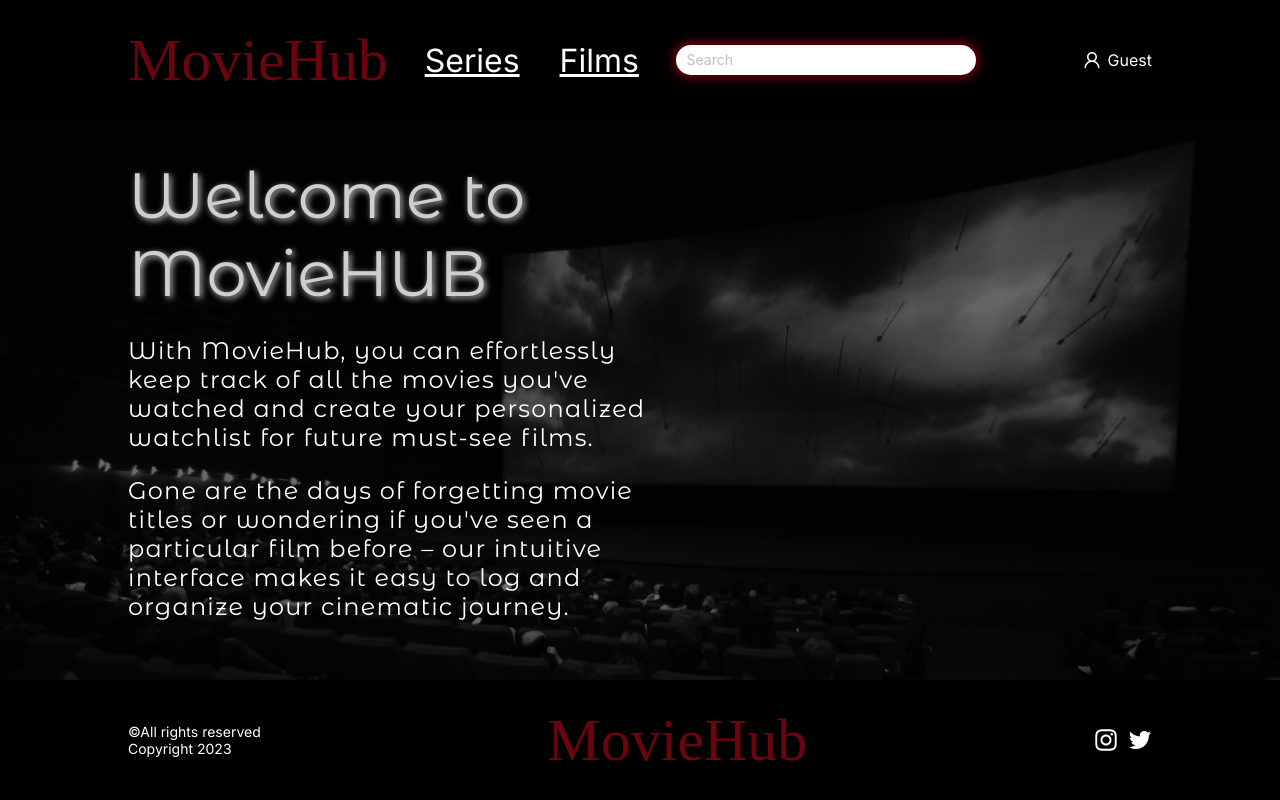
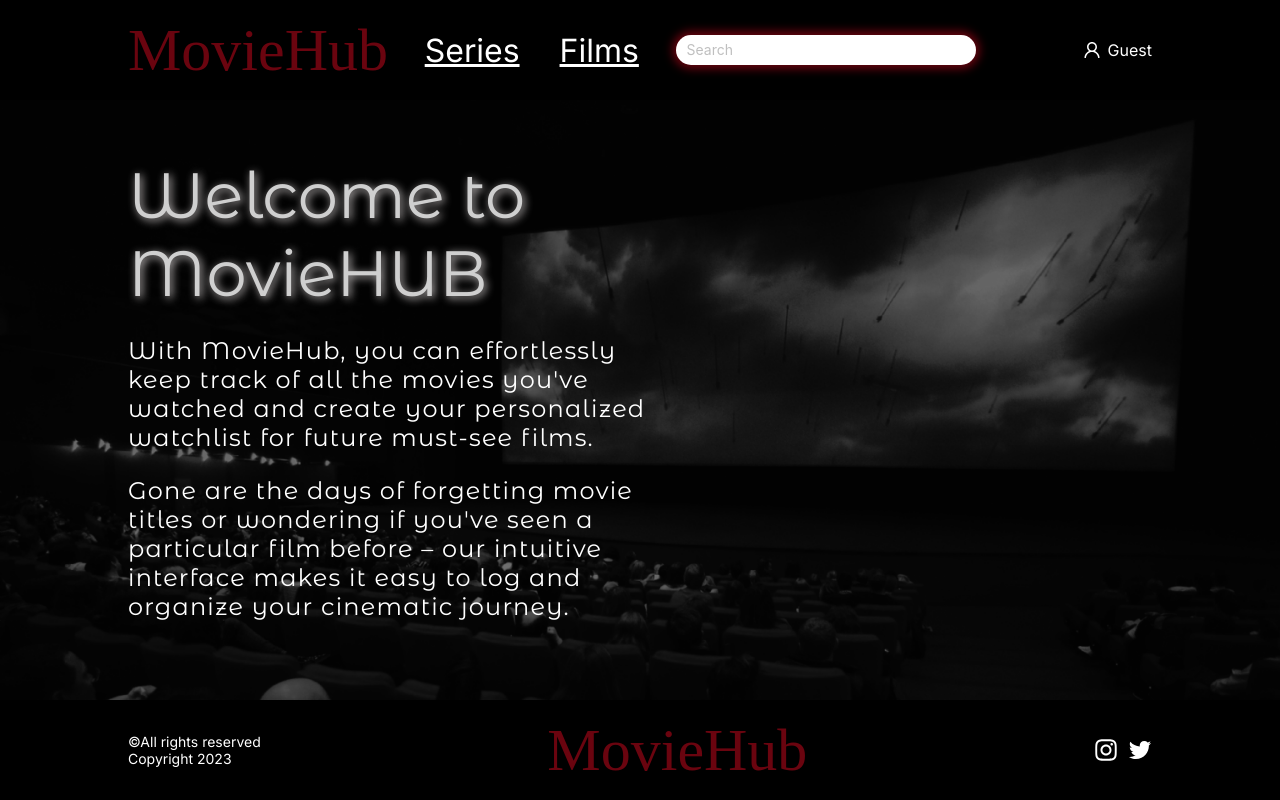
Before and after one commit to ShyanInc/moviehub-client, a Next.js app: page / in a window 1280 px wide. Built offline with nearby package versions, Linux system fonts and the light colour scheme; a web font is replaced by a local one.

Commit message:
size fix

```diff
--- a/app/page.module.sass
+++ b/app/page.module.sass
@@ -4,7 +4,7 @@
         text-shadow: 2px 2px 5px white
     100%
         opacity: 1
-        text-shadow: 2px 2px 20px var(--uniq-text)
+        text-shadow: 2px 2px 60px var(--uniq-text)
 
 .main
     background: url("/assets/img/background-main.png") no-repeat
--- a/components/Footer/style.module.sass
+++ b/components/Footer/style.module.sass
@@ -1,6 +1,6 @@
 .footer
     padding: 0
-    min-height: 120px
+    min-height: 100px
     display: flex
     flex-direction: row
     justify-content: space-between
--- a/components/Header/style.module.sass
+++ b/components/Header/style.module.sass
@@ -26,7 +26,7 @@
 
 .header
     padding: 0
-    min-height: 120px
+    min-height: 100px
     display: flex
     flex-direction: row
     align-items: center
```
